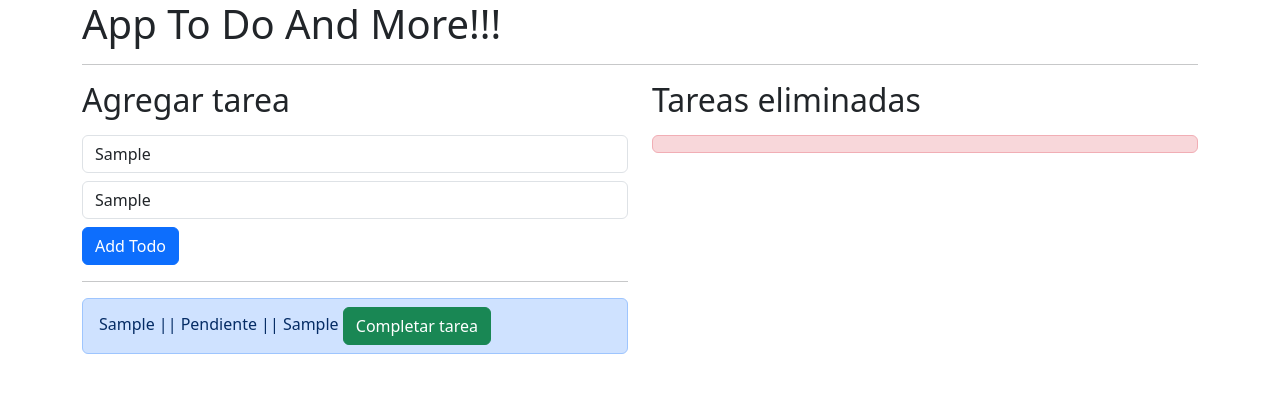
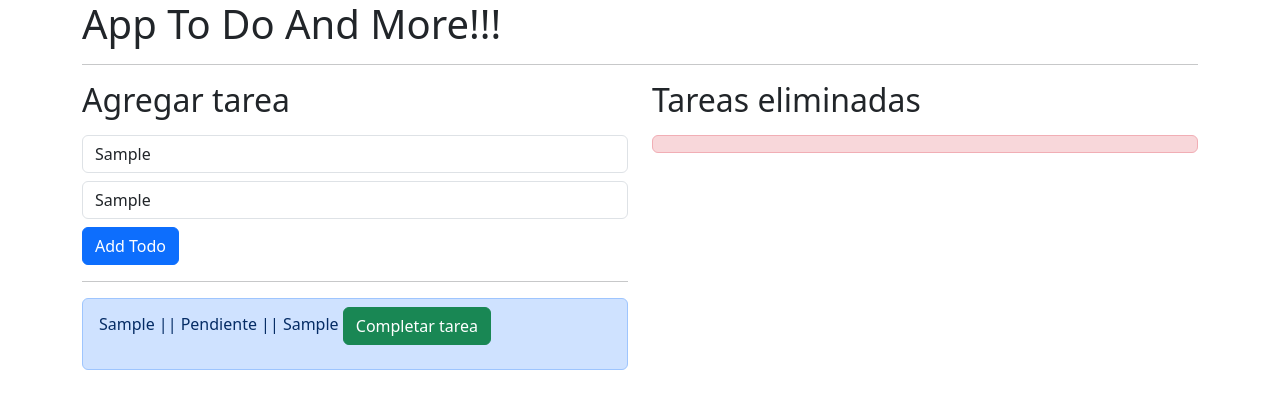
Before and after one commit to Abraham-Olsen/Sistemas-Colaborativos-Prototipo, an Angular app: page / in a window 1280 px wide. Both pictures are taken after typing "Sample", "Sample" into the empty fields and a click on the button "Add Todo". Shown: the top 408 px of the page. Built offline with nearby package versions, Linux system fonts and the light colour scheme.

Commit message:
feat: :sparkles: feat: Elimina de la lista pero queda un item del DOM en blanco

```diff
--- a/src/app/components/list/list.component.html
+++ b/src/app/components/list/list.component.html
@@ -22,11 +22,14 @@
       *ngFor="let todo of todos; let index = index"
       class="list-group-item list-group-item-primary"
     >
-      {{ todo.tarea }} || {{ todo.completado ? "Completado" : "Pendiente" }} ||
-      {{ todo.responsable }}
-      <button class="btn btn-success" (click)="deleteTask(index)">
-        Completar tarea
-      </button>
+      <p *ngIf="todo.completado == false">
+        {{ todo.tarea }} ||
+        {{ todo.completado ? "Completado" : "Pendiente" }} ||
+        {{ todo.responsable }}
+        <button class="btn btn-success" (click)="deleteTask(index)">
+          Completar tarea
+        </button>
+      </p>
     </li>
   </ul>
   <div></div>
--- a/src/app/components/list/list.component.ts
+++ b/src/app/components/list/list.component.ts
@@ -22,7 +22,6 @@ export class ListComponent {
     this.todos.push(nuevaTarea);
   }
   deleteTask(index: number) {
-    let temporalDeleted = this.todos.splice(index, 1);
-    temporalDeleted[0].completado = true;
+    this.todos[index].completado = true;
   }
 }
```
